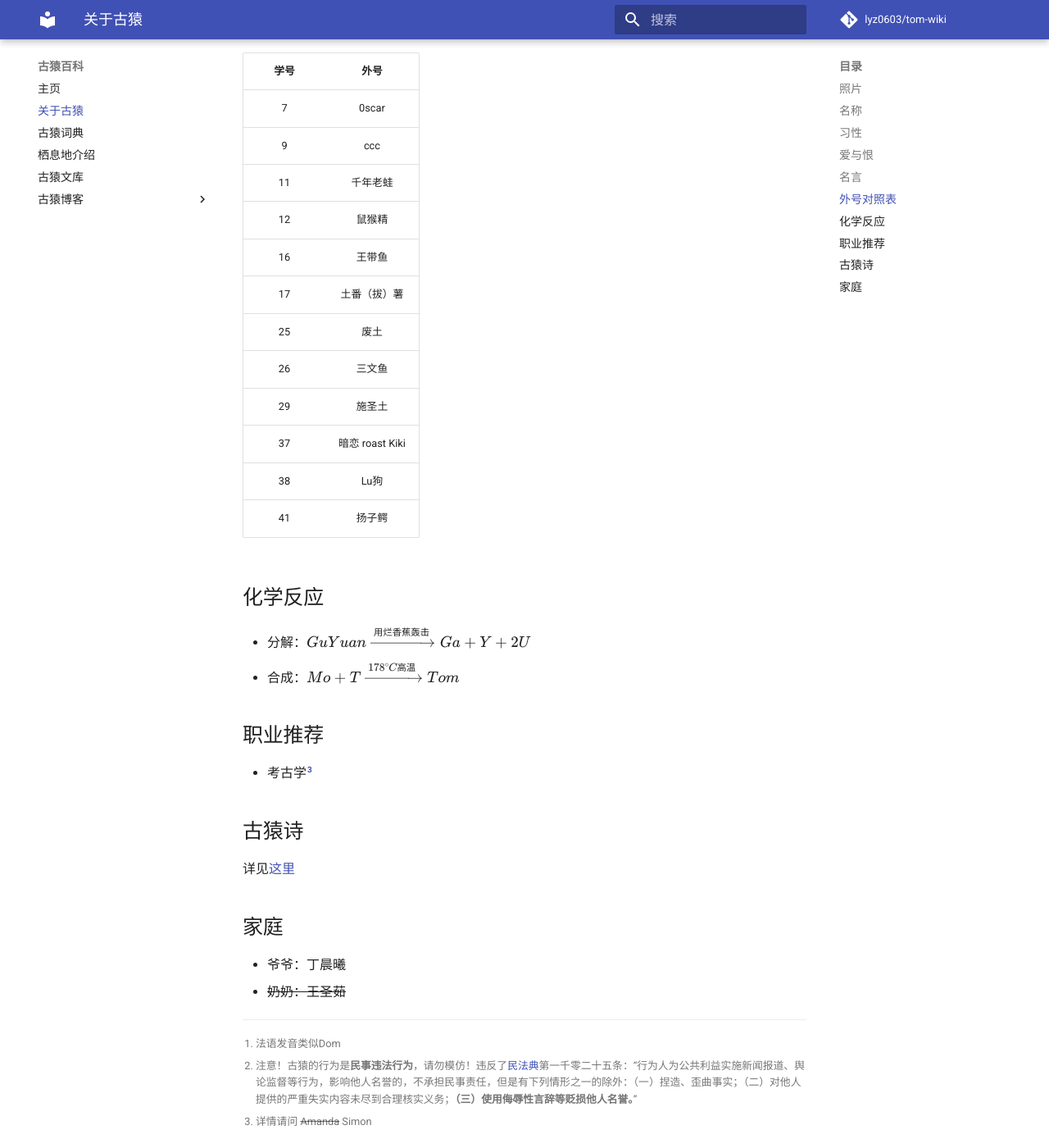
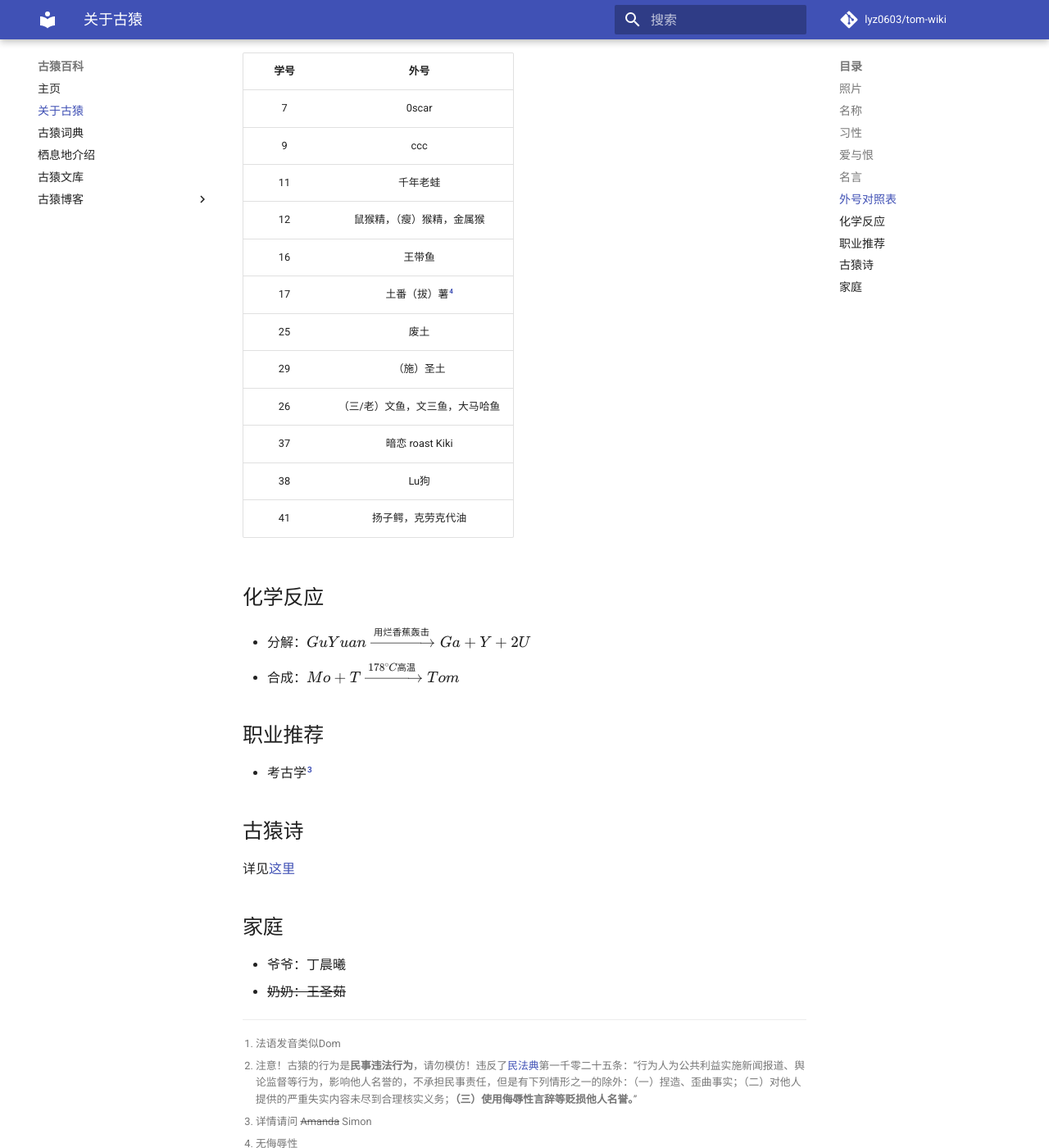
Before and after one commit to lyz0603/tom-wiki, an MkDocs documentation site: the page built from docs/about.md, in a window 1280 px wide and 1400 px high, scrolled down 4576 px. Shown: the whole window at 82% size. Built offline with MkDocs 1.6.1 and Material for MkDocs 9.7.7, drawn with Linux system fonts in a browser that asks for light colours; comment, search, counter and statistics services are not loaded.

Commit message:
更新 about.md

```diff
--- a/docs/about.md
+++ b/docs/about.md
@@ -50,15 +50,15 @@ comments: true
 |7|0scar|
 |9|ccc|
 |11|千年老蛙|
-|12|鼠猴精|
+|12|鼠猴精，（瘦）猴精，金属猴|
 |16|王带鱼|
-|17|土番（拔）薯|
+|17|土番（拔）薯[^4]|
 |25|废土|
-|26|三文鱼|
-|29|施圣土|
+|29|（施）圣土|
+|26|（三/老）文鱼，文三鱼，大马哈鱼|
 |37|暗恋 roast Kiki|
 |38|Lu狗|
-|41|扬子鳄|
+|41|扬子鳄，克劳克代油|
 
 ## 化学反应
 
@@ -81,3 +81,4 @@ comments: true
 [^1]: 法语发音类似Dom
 [^2]: 注意！古猿的行为是**民事违法行为**，请勿模仿！违反了[民法典](https://flk.npc.gov.cn/detail2.html?ZmY4MDgwODE3MjlkMWVmZTAxNzI5ZDUwYjVjNTAwYmY%3D)第一千零二十五条：“行为人为公共利益实施新闻报道、舆论监督等行为，影响他人名誉的，不承担民事责任，但是有下列情形之一的除外：（一）捏造、歪曲事实；（二）对他人提供的严重失实内容未尽到合理核实义务；**（三）使用侮辱性言辞等贬损他人名誉。**”
 [^3]: 详情请问 ~~Amanda~~ Simon
+[^4]: 无侮辱性
```
